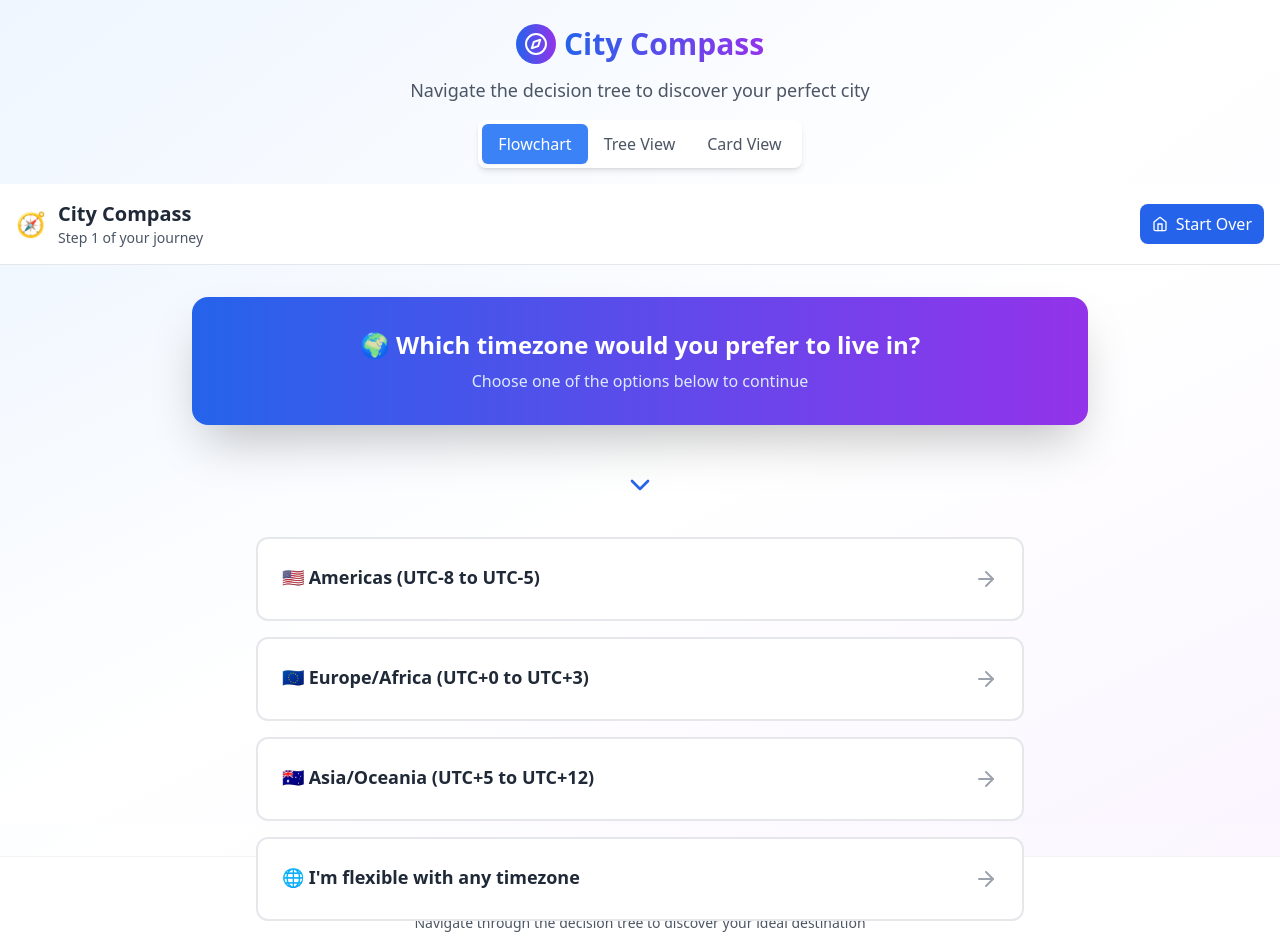
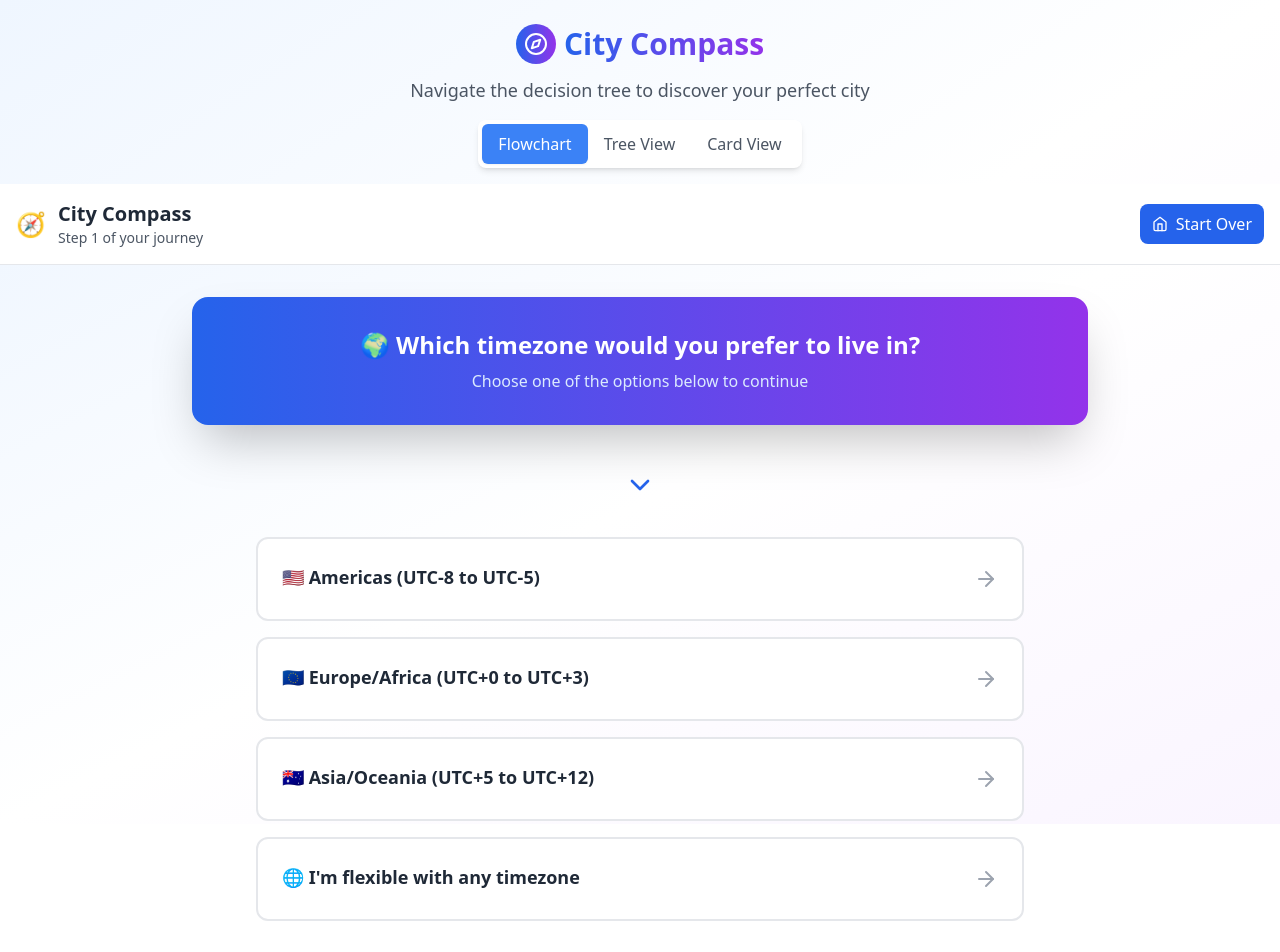
Before and after one commit to sybrenh/which-city-you-should-move-to, a React (Vite) app: page / in a window 1280 px wide. Shown: the top 952 px of the page. Built offline with nearby package versions, Linux system fonts and the light colour scheme.

Commit message:
Updated App.tsx

```diff
--- a/src/App.tsx
+++ b/src/App.tsx
@@ -109,18 +109,6 @@ function App() {
         )}
       </main>
 
-      {/* Footer */}
-      <footer className="bg-white border-t border-gray-100 py-6 mt-8">
-        <div className="container mx-auto px-4 text-center text-gray-600">
-          <div className="flex items-center justify-center mb-2">
-            <MapPin className="w-4 h-4 mr-1" />
-            <span>Find your perfect city to call home</span>
-          </div>
-          <p className="text-sm">
-            Navigate through the decision tree to discover your ideal destination
-          </p>
-        </div>
-      </footer>
     </div>
   );
 }
```
